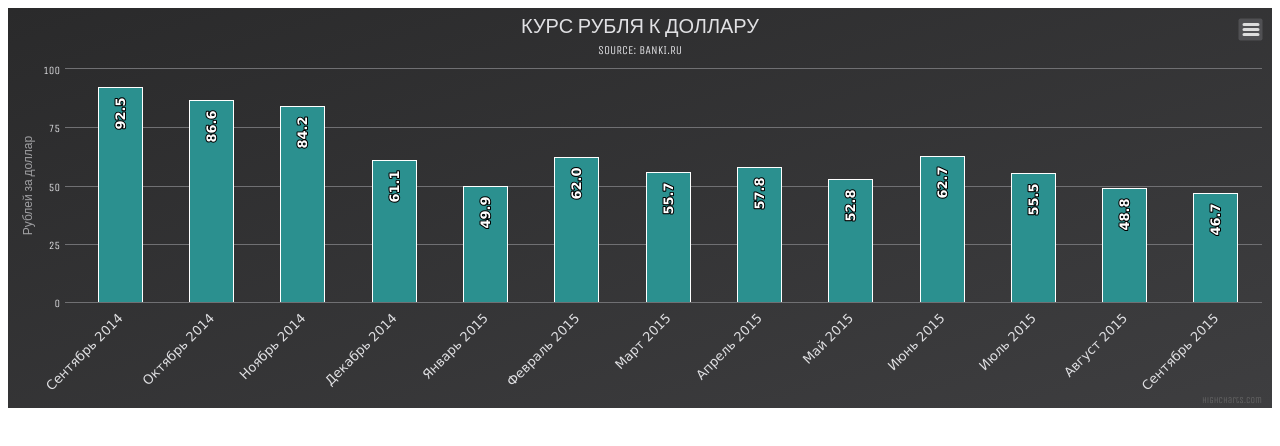
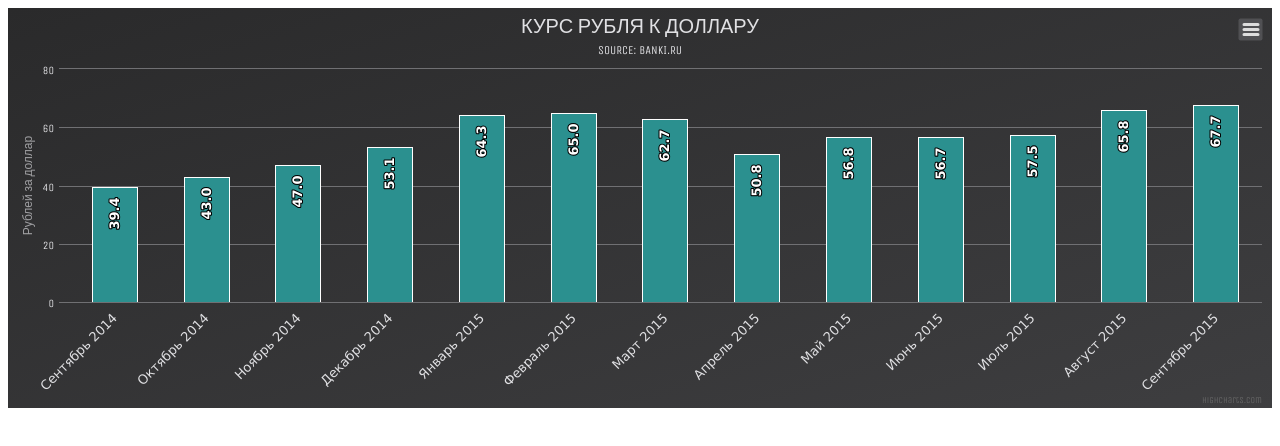
Before and after one commit to andxbes/htmlGraphicExchangeRate, a plain HTML site: page public_html/index.html in a window 1280 px wide. Drawn offline with nearby package versions, Linux system fonts and the light colour scheme.

Commit message:
График курса рубля =)

```diff
--- a/public_html/index.html
+++ b/public_html/index.html
@@ -14,6 +14,8 @@ and open the template in the editor.
     <body>
 
       <div id="container" style="min-width: 300px; height: 400px; margin: 0 auto"></div>
+      <div id="myContainer" style="min-width: 300px; height: 400px; margin: 0 auto"></div>
+
       <script src="https://code.jquery.com/jquery-2.1.4.min.js"></script>
       <script src="http://code.highcharts.com/highcharts.js"></script>
       <script src="http://code.highcharts.com/modules/exporting.js"></script>
@@ -21,5 +23,6 @@ and open the template in the editor.
       <script src="js/graphicTheme.js"></script>
       <script src="js/graphic.js"></script>
 
+
     </body>
 </html>
--- a/public_html/js/graphic.js
+++ b/public_html/js/graphic.js
@@ -35,19 +35,19 @@
         series: [{
             name: 'Курсы рубля ',
             data: [
-                ['Сентябрь 2014', 92.45],
-                ['Октябрь 2014', 86.63],
-                ['Ноябрь 2014', 84.21],
-                ['Декабрь 2014', 61.05],
-                ['Январь 2015', 49.91],
-                ['Февраль 2015', 62.03],
-                ['Март 2015', 55.67],
-                ['Апрель 2015', 57.80],
-                ['Май 2015', 52.82 ],
-                ['Июнь 2015', 62.71],
-                ['Июль 2015', 55.50],
-                ['Август 2015', 48.80],
-                ['Сентябрь 2015', 46.70]
+                ['Сентябрь 2014', 39.38],
+                ['Октябрь 2014', 42.98],
+                ['Ноябрь 2014', 47.03],
+                ['Декабрь 2014', 53.05],
+                ['Январь 2015', 64.30],
+                ['Февраль 2015', 65.03],
+                ['Март 2015', 62.67],
+                ['Апрель 2015', 50.80],
+                ['Май 2015', 56.82 ],
+                ['Июнь 2015', 56.71],
+                ['Июль 2015', 57.50],
+                ['Август 2015', 65.80],
+                ['Сентябрь 2015', 67.70]
 
             ],
             dataLabels: {
```
